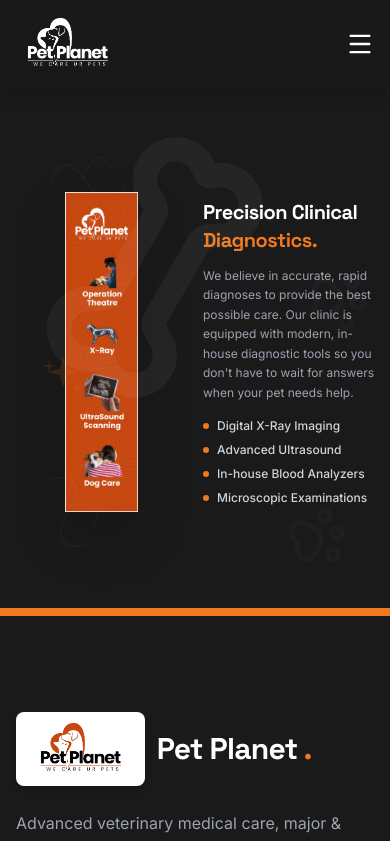
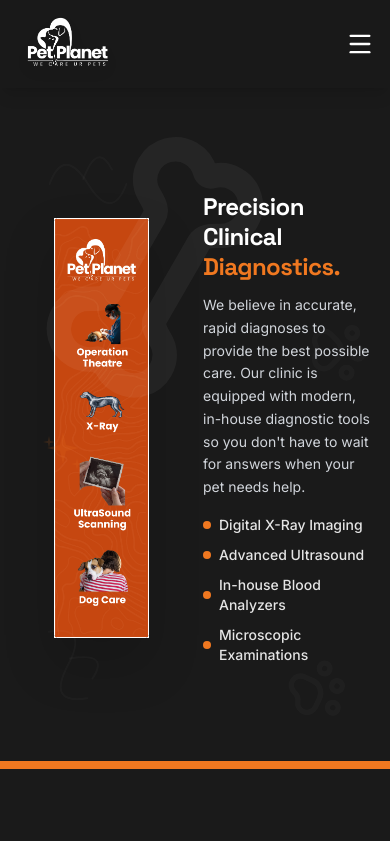
Before and after one commit to Prithvee905/petplanet, a React (Vite) app: page /diagnostics in a window 390 px wide. Shown: the top 841 px of the page. Built offline with nearby package versions, Linux system fonts and the light colour scheme.

Commit message:
style: increase font and image size in diagnostics section

```diff
--- a/src/components/DiagnosticsSection.tsx
+++ b/src/components/DiagnosticsSection.tsx
@@ -13,7 +13,7 @@ export function DiagnosticsSection() {
       <Doodle type="swirl" className="absolute bottom-12 left-5 w-24 h-24 rotate-[60deg] z-10 text-white/5" />
 
       <div className="max-w-7xl mx-auto px-4 sm:px-6 lg:px-8">
-        <div className="grid grid-cols-2 gap-4 md:gap-12 lg:gap-16 items-center">
+        <div className="grid grid-cols-2 gap-4 sm:gap-8 md:gap-12 lg:gap-16 items-center">
 
           <div className="order-1 lg:order-1 grid grid-cols-1 gap-4">
             <motion.div
@@ -23,7 +23,7 @@ export function DiagnosticsSection() {
               viewport={{ once: true }}
               transition={{ duration: 0.5, delay: 0.2 }}
             >
-              <img src="/diagnostics-2.jpg" alt="Diagnostics Services" className="max-h-[320px] sm:max-h-[550px] lg:max-h-[900px] w-auto object-contain drop-shadow-2xl" />
+              <img src="/diagnostics-2.jpg" alt="Diagnostics Services" className="max-h-[420px] sm:max-h-[650px] lg:max-h-[950px] w-auto object-contain drop-shadow-2xl" />
             </motion.div>
           </div>
 
@@ -34,11 +34,11 @@ export function DiagnosticsSection() {
             viewport={{ once: true }}
             transition={{ duration: 0.6 }}
           >
-            <h2 className="text-xl sm:text-3xl md:text-5xl lg:text-6xl font-display font-bold mb-3 md:mb-6">Precision Clinical <span className="text-orange">Diagnostics.</span></h2>
-            <p className="text-xs sm:text-base lg:text-xl text-gray-400 mb-4 md:mb-8 leading-relaxed">
+            <h2 className="text-2xl sm:text-4xl md:text-5xl lg:text-6xl font-display font-bold mb-3 md:mb-6 leading-tight">Precision Clinical <span className="text-orange">Diagnostics.</span></h2>
+            <p className="text-sm sm:text-base lg:text-xl font-body text-gray-300 mb-4 md:mb-8 leading-relaxed">
               We believe in accurate, rapid diagnoses to provide the best possible care. Our clinic is equipped with modern, in-house diagnostic tools so you don't have to wait for answers when your pet needs help.
             </p>
-            <ul className="space-y-2 md:space-y-4">
+            <ul className="space-y-2.5 md:space-y-4">
               {[
                 'Digital X-Ray Imaging',
                 'Advanced Ultrasound',
@@ -46,8 +46,8 @@ export function DiagnosticsSection() {
                 'Microscopic Examinations'
               ].map((item, i) => (
                 <li key={i} className="flex items-center gap-2 md:gap-3">
-                  <div className="w-1.5 h-1.5 md:w-2 md:h-2 bg-orange rounded-full flex-shrink-0" />
-                  <span className="text-xs sm:text-base lg:text-lg text-gray-300 font-medium">{item}</span>
+                  <div className="w-2 h-2 bg-orange rounded-full flex-shrink-0" />
+                  <span className="text-sm sm:text-base lg:text-lg font-body text-gray-200 font-medium">{item}</span>
                 </li>
               ))}
             </ul>
```
